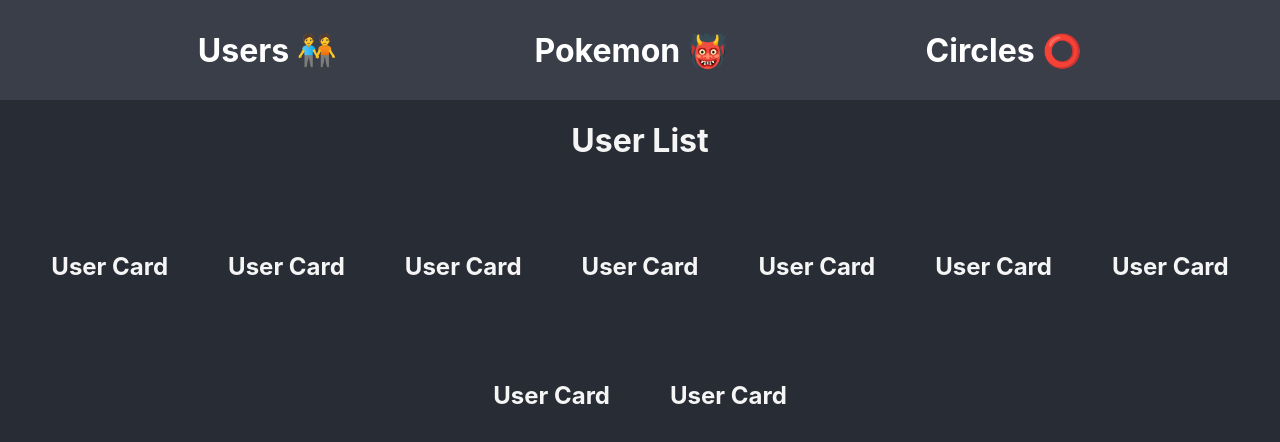
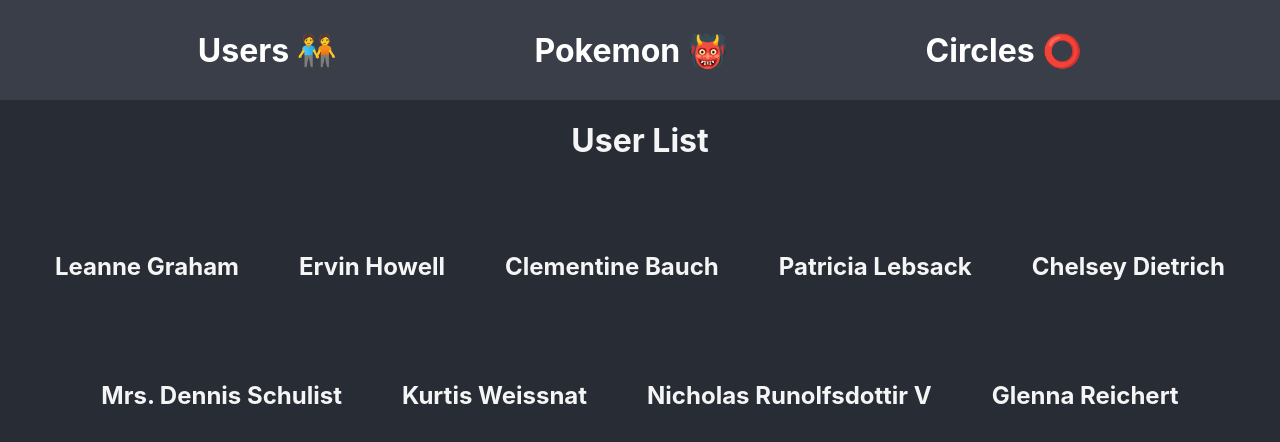
Before and after one commit to daisy119/eact-state-and-data-lab, a React (Vite) app: page /users in a window 1280 px wide. Shown: the top 442 px of the page. Built offline with nearby package versions, Linux system fonts and the light colour scheme.

Commit message:
pass user as props to usercard

```diff
--- a/src/pages/UserCard/UserCard.jsx
+++ b/src/pages/UserCard/UserCard.jsx
@@ -1,7 +1,7 @@
-const UserCard = () => {
+const UserCard = (props) => {
   return (
     <>
-    <h2>User Card</h2>
+    <h2>{props.user.name}</h2>
     </>
    );
 }
--- a/src/pages/Users/Users.jsx
+++ b/src/pages/Users/Users.jsx
@@ -14,7 +14,8 @@ const Users = () => {
       <div className="card-container">
         {/* map the userData to UserCard components here */}
         {users.map(user =>
-          <UserCard key={user.id} />
+        //first user here is prop
+          <UserCard key={user.id} user={user} />
           )}
       </div>
     </>
```
